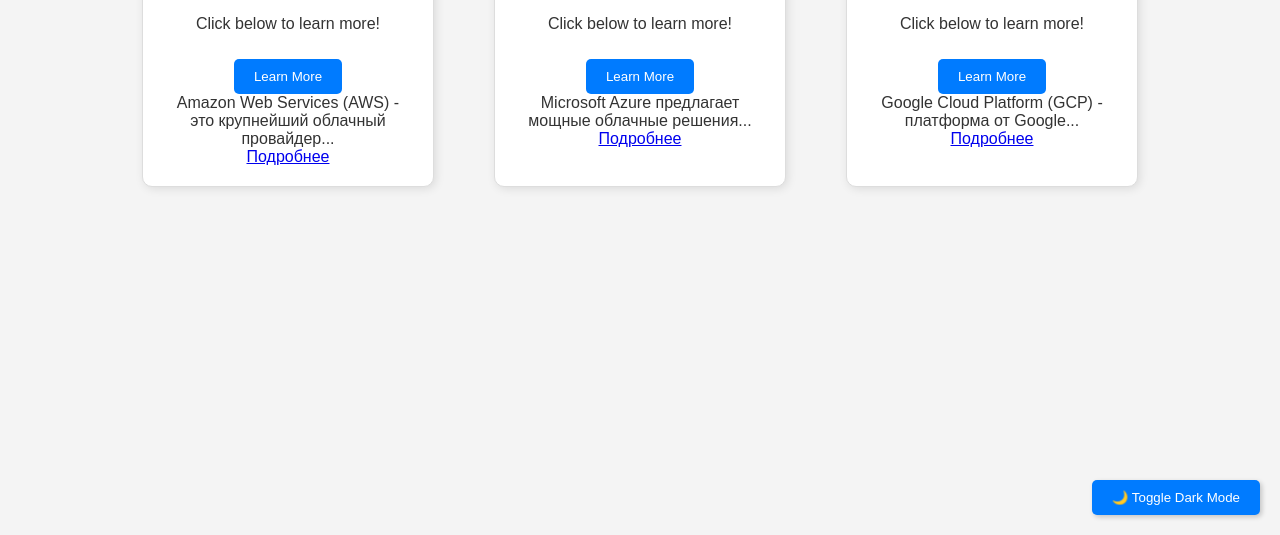
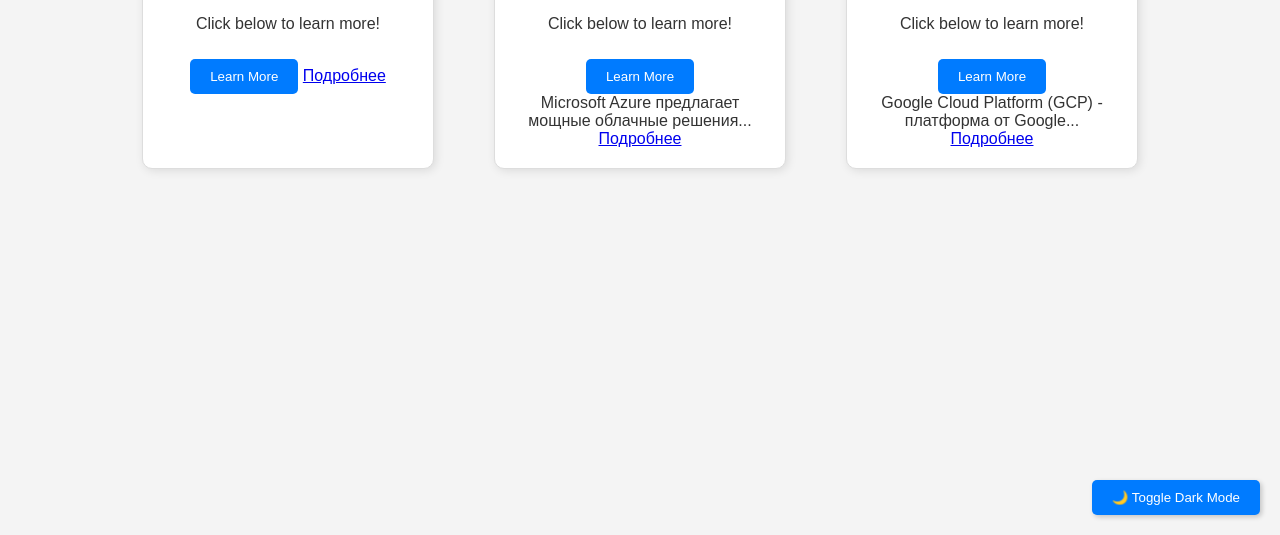
Before and after one commit to dogworshipper/cloud-guide, a plain HTML site: page index.html in a window 1280 px wide. Shown: the part 265-800 px from the top of the page. Drawn offline with Linux system fonts and the light colour scheme.

Commit message:
Update index.html

```diff
--- a/index.html
+++ b/index.html
@@ -15,7 +15,6 @@
             <h3>AWS</h3>
             <p>Click below to learn more!</p>
             <button class="learn-more">Learn More</button>
-            <div class="description">Amazon Web Services (AWS) - это крупнейший облачный провайдер...</div>
             <a href="aws.html" class="more-details">Подробнее</a>
         </div>
 
```
